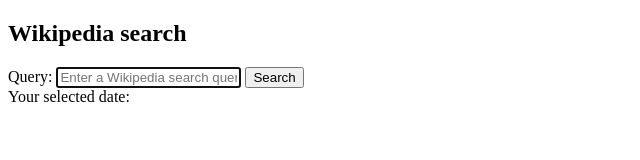
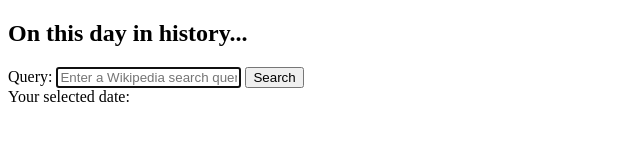
Before and after one commit to weareredshift/this-day-in-history, a website with bundled scripts: page index.html in a window 1280 px wide. Shown: the whole page, without its empty margins (0-640 px from the left). Built offline with nearby package versions, Linux system fonts and the light colour scheme.

Commit message:
Minor edit

```diff
--- a/index.html
+++ b/index.html
@@ -6,7 +6,7 @@
 	</head>
 	<body>
 		<div id="wiki-search">
-			<h2>Wikipedia search</h2>
+			<h2>On this day in history...</h2>
 			<label for="query">Query:</label>
 			<input name="query"
 						 id="query"
```
